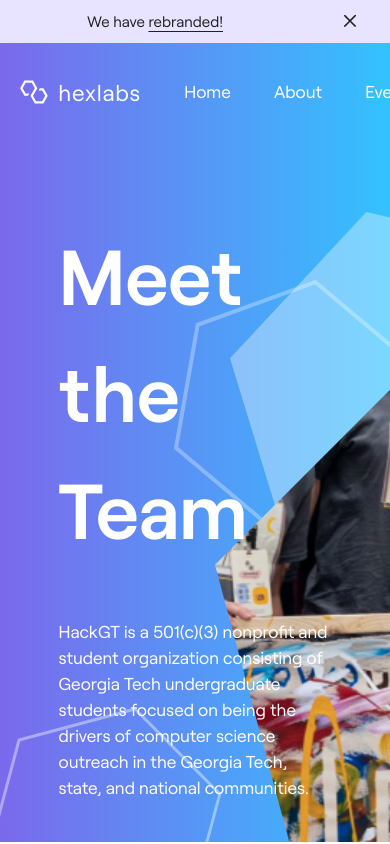
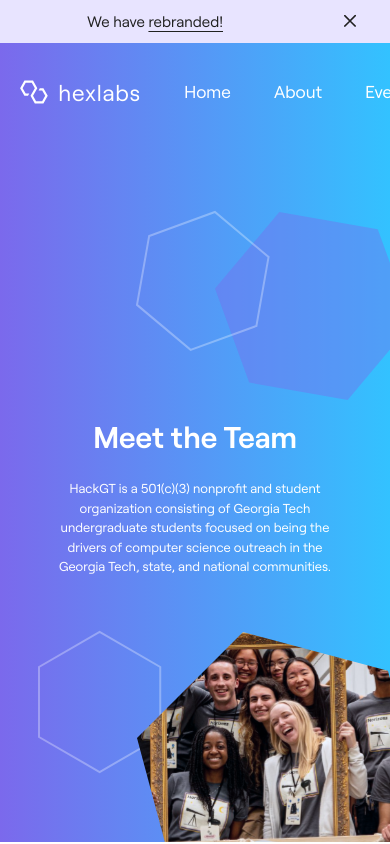
Before and after one commit to HackGT/hexlabs-website, a Next.js app: page /about in a window 390 px wide. Shown: the top 844 px of the page. Built offline with nearby package versions, Linux system fonts and the light colour scheme.

Commit message:
add mobile styles for splash

```diff
--- a/package.json
+++ b/package.json
@@ -11,7 +11,8 @@
     "@emotion/react": "^11.1.5",
     "next": "^10.0.0",
     "react": "17.0.1",
-    "react-dom": "17.0.1"
+    "react-dom": "17.0.1",
+    "react-responsive": "^8.2.0"
   },
   "devDependencies": {
     "@emotion/babel-plugin": "^11.2.0",
--- a/pages/about.tsx
+++ b/pages/about.tsx
@@ -1,20 +1,22 @@
 import { GetServerSideProps } from "next";
+import { useMediaQuery } from "react-responsive";
+
 import { Button, ButtonType } from "../components/button";
 import Hex from "../components/hex";
 
 interface Props {}
 
 export default function About(props: Props) {
+    const isMobile = useMediaQuery({ query: '(max-width: 767px)' })
+
     return (
         <>
             <section className="splash splash-main">
                 <div
-                    style={{
-                        maxWidth: "600px",
-                    }}
+                    className='splash-main-text'
                 >
-                    <h1>Meet the Team</h1>
-                    <p>
+                    <h1 className="splash-heading">Meet the Team</h1>
+                    <p className="splash-text">
                         HackGT is a 501(c)(3) nonprofit and student organization
                         consisting of Georgia Tech undergraduate students
                         focused on being the drivers of computer science
@@ -23,6 +25,46 @@ export default function About(props: Props) {
                     </p>
                 </div>
                 <div className="hex-container">
+                    { isMobile ?
+                    <>
+                        <Hex
+                            x='55%'
+                            y='10%'
+                            size={100}
+                            color="rgba(123, 105, 236, 0.4)"
+                            rotation={10}
+                        />
+                        <Hex
+                            x='35%'
+                            y='10%'
+                            size={70}
+                            color="transparent"
+                            borderColor="rgba(255, 255, 255, 0.3)"
+                            borderSize={2}
+                            rotation={40}
+                        />
+                        <Hex
+                            x='10%'
+                            y='70%'
+                            size={70}
+                            color="transparent"
+                            borderColor="rgba(255, 255, 255, 0.3)"
+                            borderSize={2}
+                            rotation={30}
+                        />
+                        <Hex
+                            x="35%"
+                            y="70%"
+                            size={150}
+                            image="./splash.png"
+                            rotation={15}
+                            imgOffsetX={-180}
+                            imgOffsetY={-80}
+                            imgWidth={150}
+                            imgHeight={180}
+                        />
+                    </> :
+                    <>
                         <Hex
                             x="59%"
                             y="10%"
@@ -59,6 +101,8 @@ export default function About(props: Props) {
                             borderColor="rgba(255, 255, 255, 0.4)"
                             rotation={45}
                         />
+                    </>
+                    }
                     </div>
             </section>
 
--- a/styles/main.css
+++ b/styles/main.css
@@ -40,7 +40,7 @@ body {
     font-size: 67.5%;
     line-height: 1.5;
 
-  --color-light-purple: #E8E4FF;
+    --color-light-purple: #e8e4ff;
     --color-purple: #7b69ec;
     --color-blue: #33c2ff;
     --color-purple-blue: linear-gradient(
@@ -152,6 +152,24 @@ p {
     min-height: 700px;
 }
 
+.splash-main-text {
+    max-width: 600px;
+}
+
+@media (max-width: 767px) {
+    .splash-heading {
+        font-size: 30px;
+    }
+
+    .splash-text {
+        font-size: 13px;
+    }
+
+    .splash-main-text {
+        text-align: center;
+    }
+}
+
 .sub-title {
     font-size: 3.8rem;
     margin: 0px;
```
Also changed, not shown: 1 other file (tests, documents, lock files or other folders). Lines whose indentation alone changed are shown as unchanged.
